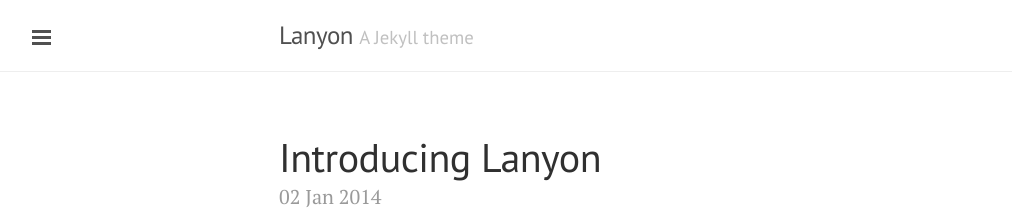
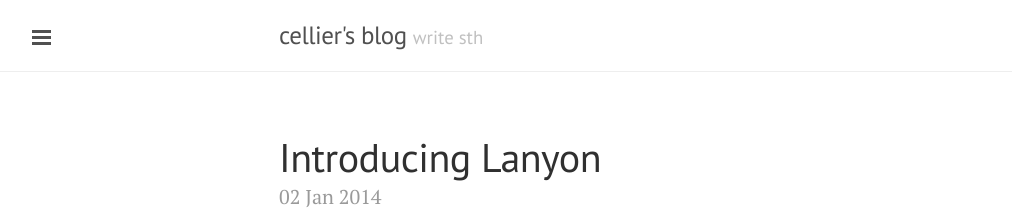
Before and after one commit to cellier/cellier.github.io, a Jekyll site: the page built from index.html, in a window 1280 px wide and 900 px high. Shown: the top 216 px of the window, without its empty margins (1-1013 px from the left). Built offline with Jekyll 4.4.1, drawn with Linux system fonts in a browser that asks for light colours; Markdown is read by kramdown in place of the engine named in the settings; the list of posts is cut into pages by our own code.

Commit message:
修改关于
修改关于

```diff
--- a/_config.yml
+++ b/_config.yml
@@ -6,19 +6,16 @@
 permalink:        pretty
 
 # Setup
-title:            Lanyon
-tagline:          'A Jekyll theme'
+title:            cellier's blog
+tagline:          'write sth'
 description:      'A reserved <a href="http://jekyllrb.com" target="_blank">Jekyll</a> theme that places the utmost gravity on content with a hidden drawer. Made by <a href="https://twitter.com/mdo" target="_blank">@mdo</a>.'
 url:              http://lanyon.getpoole.com
 
 author:
-  name:           'Mark Otto'
-  url:            https://twitter.com/mdo
+  name:           'cellier'
+  email:          cellier@mail.com
 
 paginate:         5
 
 # Custom vars
 version:          1.0.0
-
-github:
-  repo:           https://github.com/poole/lanyon
```
